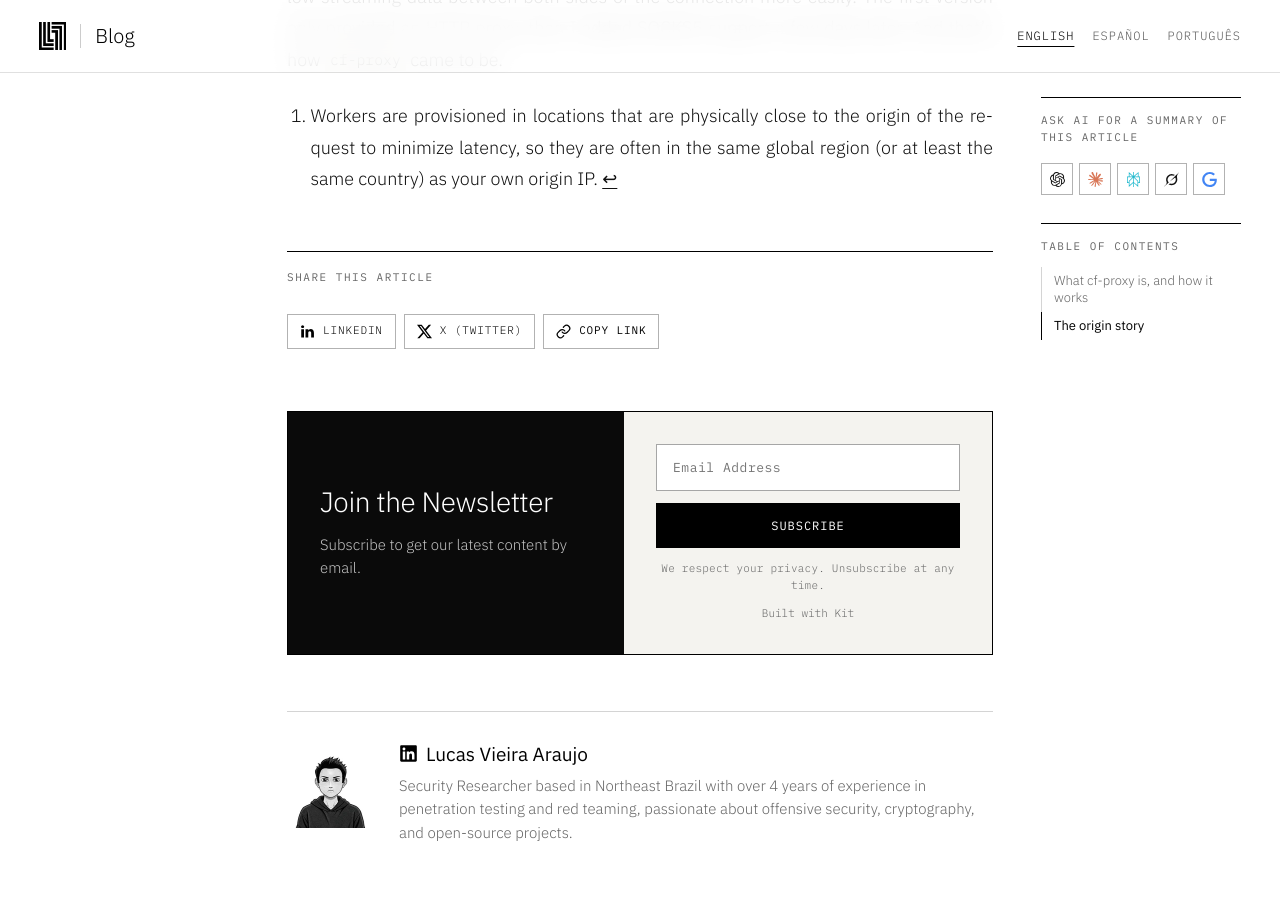
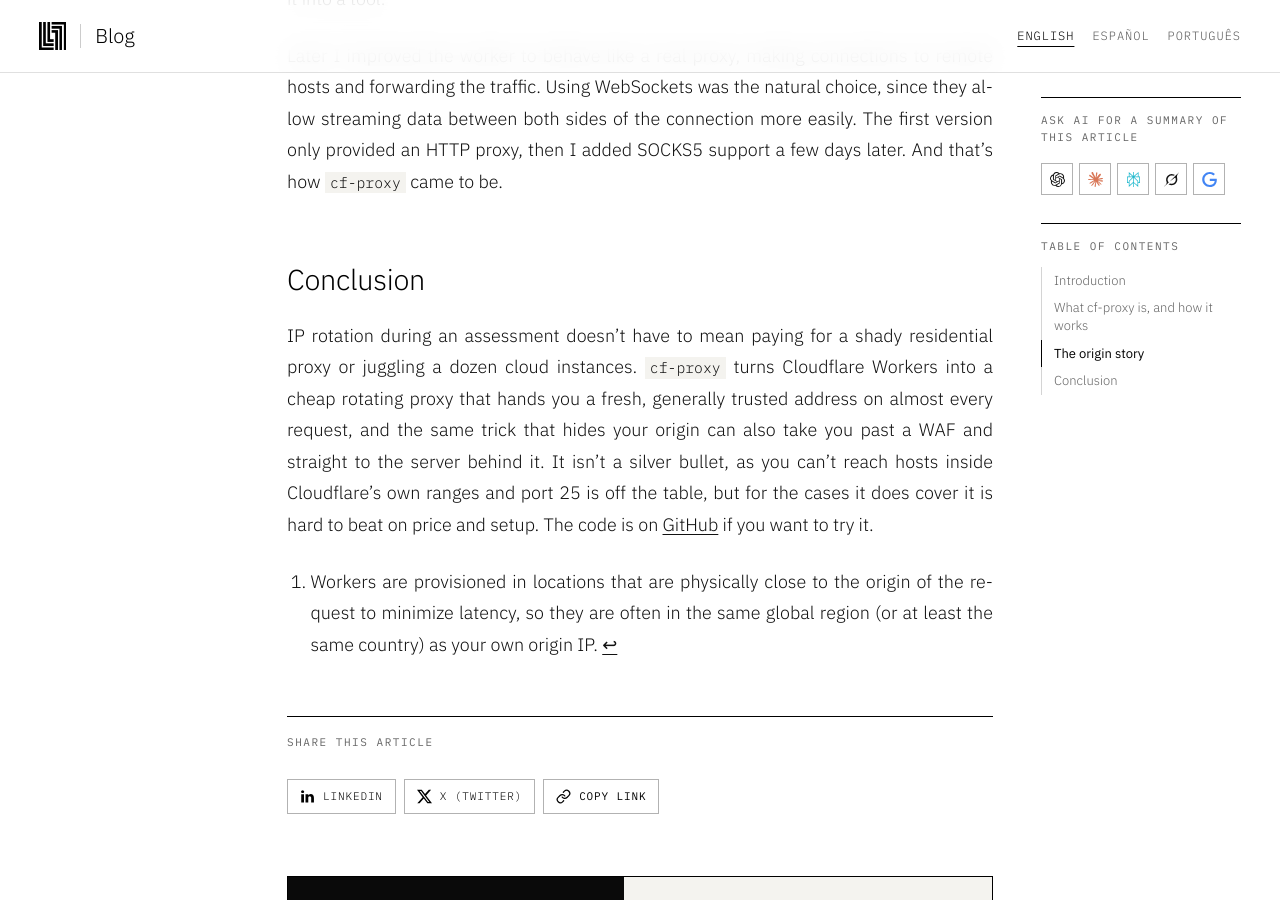
Before and after one commit to lesis-lat/blog, a Jekyll site: the page built from _posts/english/2026-10-11-never-the-same-ip-twice-cloudflare-workers-en.md, in a window 1280 px wide and 900 px high, scrolled down 6056 px. Built offline with Jekyll 4.4.1, drawn with Linux system fonts in a browser that asks for light colours; some of the changed text lies outside the part shown.

Commit message:
content: add intro and conclusion headings to the cf-proxy post
The post had only two section headings, so its table of contents was
nearly empty. Add Introduction and Conclusion headings, with a short
closing paragraph, in the three languages for a four-item TOC.

Co-Authored-By: Claude Opus 4.8 <noreply@anthropic.com>

```diff
--- a/_posts/english/2026-10-11-never-the-same-ip-twice-cloudflare-workers-en.md
+++ b/_posts/english/2026-10-11-never-the-same-ip-twice-cloudflare-workers-en.md
@@ -9,6 +9,8 @@ author: Lucas Vieira Araujo
 date: 2026-10-11 09:00:00 -0300
 permalink: /blog/cf-proxy-ip-rotation-with-cloudflare-workers/
 ---
+
+## Introduction
 
 During a pentest it is often the case that you have to change your IP address momentarily for some reason. Maybe you are trying to perform successive requests to an endpoint with an IP-based rate limit, maybe your current IP has been blocked by a firewall as a result of a previous test (or just because your provider has a bad reputation). Whatever the reason may be, you probably had to connect to a VPN or proxy at some point in your life.
 
@@ -96,4 +98,8 @@ At this point I could already proceed with the assessment, but it became clear t
 
 Later I improved the worker to behave like a real proxy, making connections to remote hosts and forwarding the traffic. Using WebSockets was the natural choice, since they allow streaming data between both sides of the connection more easily. The first version only provided an HTTP proxy, then I added SOCKS5 support a few days later. And that's how `cf-proxy` came to be.
 
+## Conclusion
+
+IP rotation during an assessment doesn't have to mean paying for a shady residential proxy or juggling a dozen cloud instances. `cf-proxy` turns Cloudflare Workers into a cheap rotating proxy that hands you a fresh, generally trusted address on almost every request, and the same trick that hides your origin can also take you past a WAF and straight to the server behind it. It isn't a silver bullet, as you can't reach hosts inside Cloudflare's own ranges and port 25 is off the table, but for the cases it does cover it is hard to beat on price and setup. The code is on [GitHub](https://github.com/LvMalware/cf-proxy) if you want to try it.
+
 [^provisioning]: Workers are provisioned in locations that are physically close to the origin of the request to minimize latency, so they are often in the same global region (or at least the same country) as your own origin IP.
```
Also changed, not shown: _posts/portuguese/2026-10-11-nunca-o-mesmo-ip-duas-vezes-cloudflare-workers.md (+6 -0 lines), _posts/spanish/2026-10-11-nunca-la-misma-ip-dos-veces-cloudflare-workers-es.md (+6 -0 lines).
